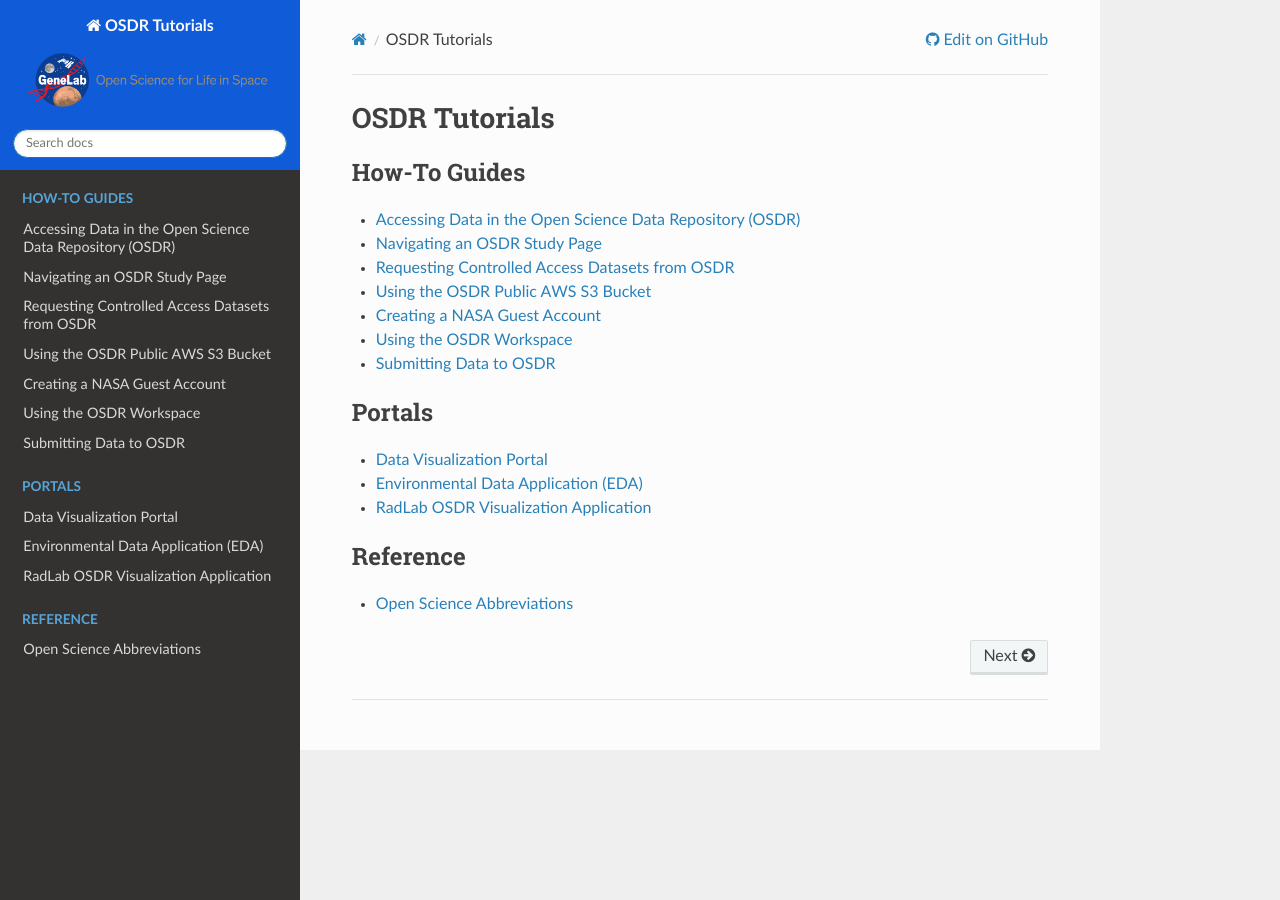
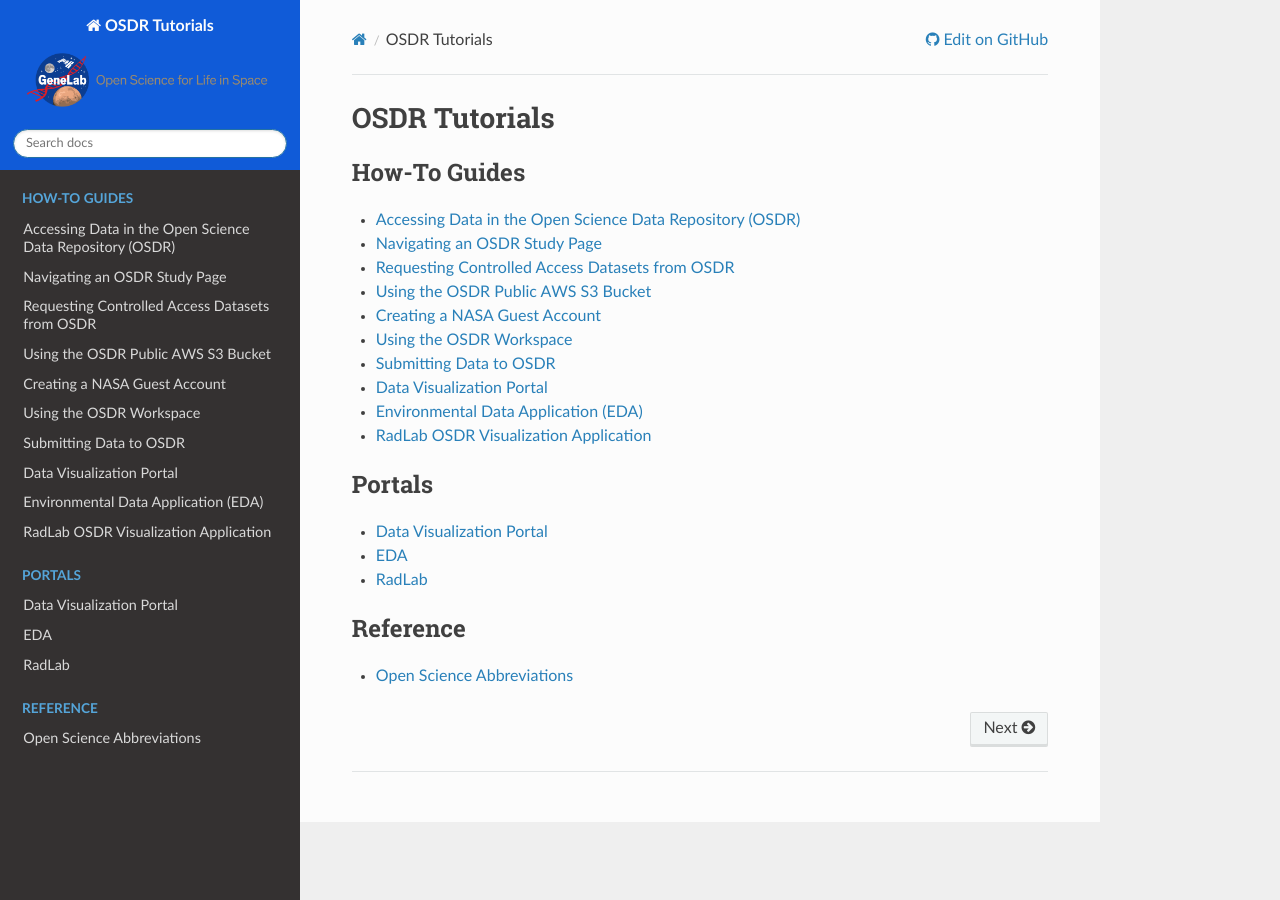
Before and after one commit to torres-alexis/OSDR_Tutorials_OLD, a Sphinx documentation site: the page built from source/index.rst, in a window 1280 px wide. Built offline with Sphinx 7.4.7 and the Read the Docs theme 2.0.0, drawn with Linux system fonts in a browser that asks for light colours.

Commit message:
Add portal links

```diff
--- a/source/index.rst
+++ b/source/index.rst
@@ -15,16 +15,20 @@
    pages/guides/using_the_osdr_workspace
    pages/guides/submitting_data_to_osdr
 
-.. toctree::
-   :maxdepth: 1
-   :caption: Portals
-
    pages/guides/data_visualization_portal
    pages/guides/environmental_data_application
    pages/guides/radlab_portal
 
 .. toctree::
    :maxdepth: 1
+   :caption: Portals
+
+   Data Visualization Portal <https://visualization.genelab.nasa.gov/data/>
+   EDA <https://visualization.osdr.nasa.gov/eda/>
+   RadLab <https://visualization.osdr.nasa.gov/radlab/gui/overview/>
+
+.. toctree::
+   :maxdepth: 1
    :caption: Reference
 
    pages/reference/osdr_abbreviations
```
